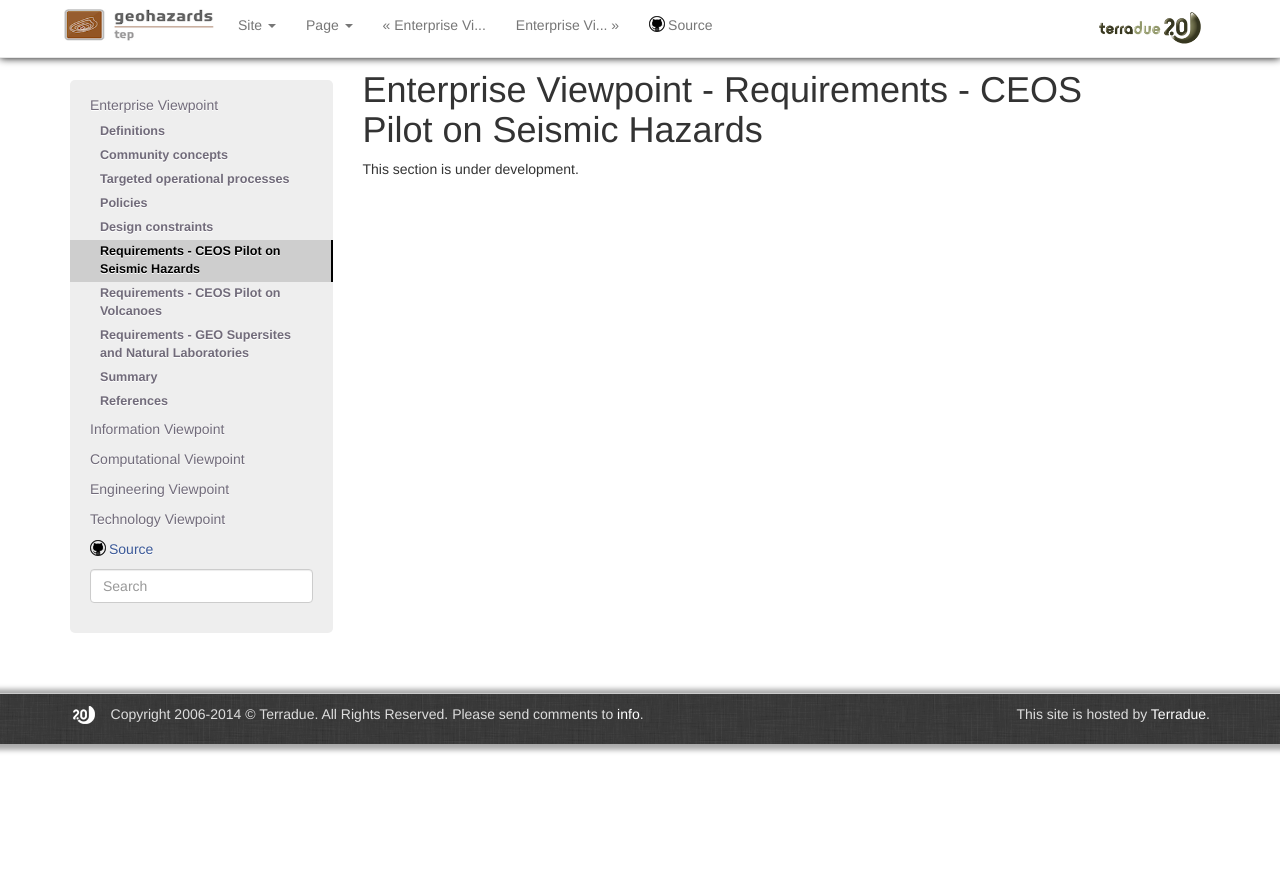
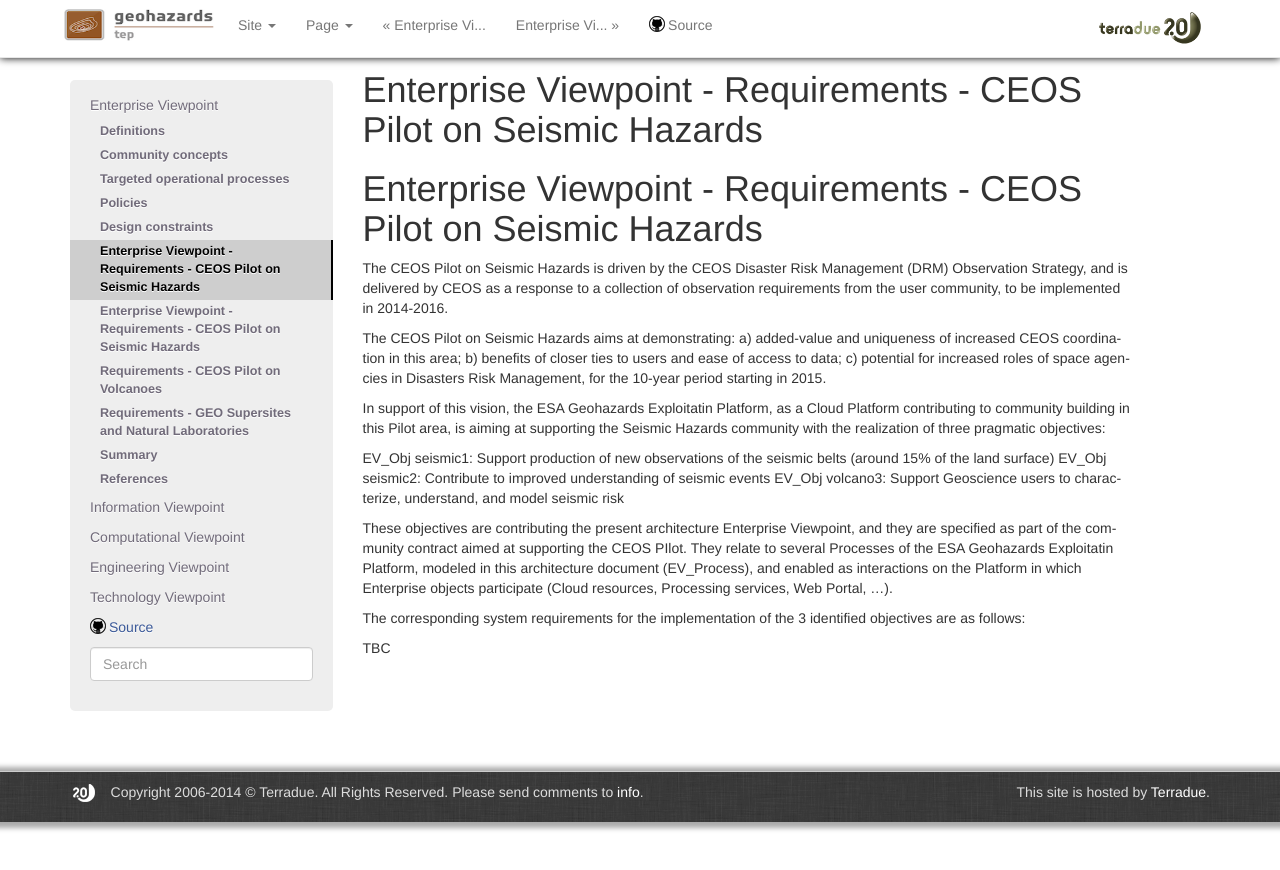
Before and after one commit to Terradue/doc-tep-geohazards-arch, a Sphinx documentation site: the page built from source/enterprise/reqs-seismic.rst, in a window 1280 px wide. Shown: the top 870 px of the page. Built offline with Sphinx 7.4.7, drawn with Linux system fonts in a browser that asks for light colours.

Commit message:
Update reqs-seismic.rst

```diff
--- a/source/enterprise/reqs-seismic.rst
+++ b/source/enterprise/reqs-seismic.rst
@@ -1,4 +1,31 @@
 Enterprise Viewpoint - Requirements - CEOS Pilot on Seismic Hazards
 ####################################################################
 
-This section is under development.
+Enterprise Viewpoint - Requirements - CEOS Pilot on Seismic Hazards
+####################################################################
+
+The CEOS Pilot on Seismic Hazards is driven by the CEOS Disaster Risk Management (DRM) Observation Strategy,
+and is delivered by CEOS as a response to a collection of observation requirements from the user community,
+to be implemented in 2014-2016.
+
+The CEOS Pilot on Seismic Hazards aims at demonstrating:
+a) added-value and uniqueness of increased CEOS coordination in this area;
+b) benefits of closer ties to users and ease of access to data;
+c) potential for increased roles of space agencies in Disasters Risk Management, for the 10-year period starting in 2015.
+
+In support of this vision, the ESA Geohazards Exploitatin Platform,
+as a Cloud Platform contributing to community building in this Pilot area,
+is aiming at supporting the Seismic Hazards community with the realization of three pragmatic objectives:
+
+EV_Obj seismic1: Support production of new observations of the seismic belts (around 15% of the land surface)
+EV_Obj seismic2: Contribute to improved understanding of seismic events
+EV_Obj volcano3: Support Geoscience users to characterize, understand, and model seismic risk
+
+These objectives are contributing the present architecture Enterprise Viewpoint,
+and they are specified as part of the community contract aimed at supporting the CEOS PIlot.
+They relate to several Processes of the ESA Geohazards Exploitatin Platform, modeled in this architecture document (EV_Process),
+and enabled as interactions on the Platform in which Enterprise objects participate (Cloud resources, Processing services, Web Portal, ...).
+
+The corresponding system requirements for the implementation of the 3 identified objectives are as follows:
+
+TBC
```
